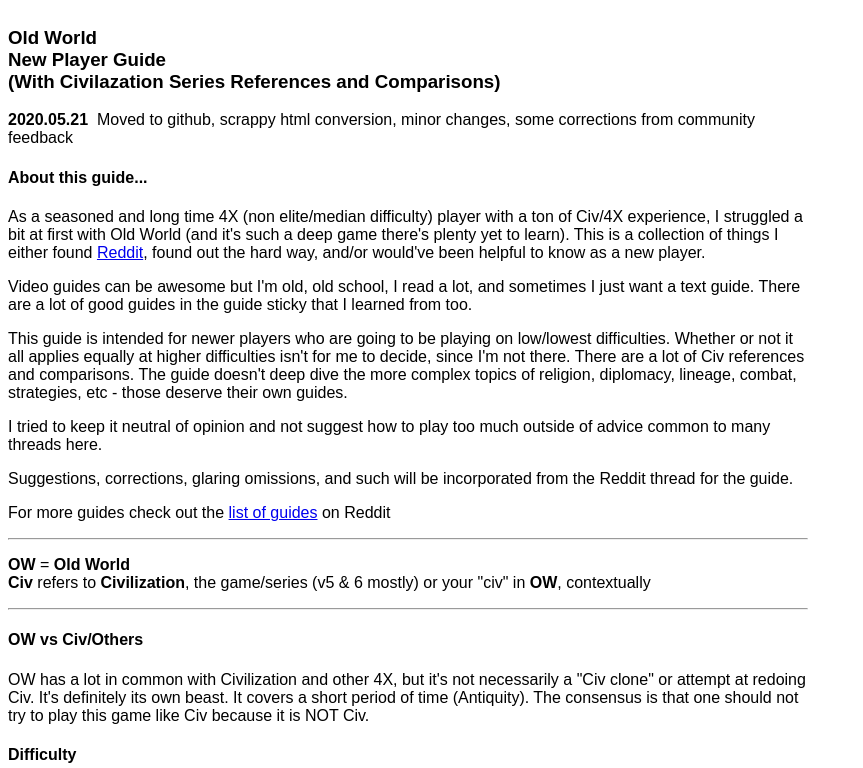
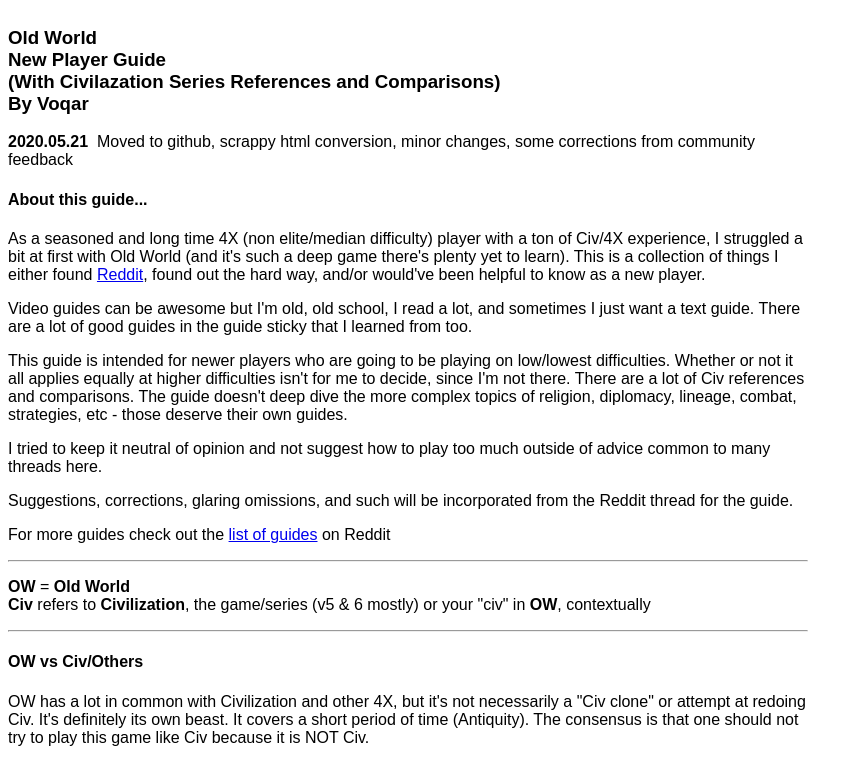
Before and after one commit to Voqar/voqar.github.io, a plain HTML site: page index.html in a window 1280 px wide. Shown: the top 768 px of the page, without its empty margins (0-863 px from the left). Drawn offline with Linux system fonts and the light colour scheme.

Commit message:
Add files via upload

```diff
--- a/index.html
+++ b/index.html
@@ -9,7 +9,7 @@
     </style>
 </head>
 <body>
-    <h3>Old World<br />New Player Guide<br />(With Civilazation Series References and Comparisons)</h3>
+    <h3>Old World<br />New Player Guide<br />(With Civilazation Series References and Comparisons)<br/>By Voqar</h3>
 
     <p><b>2020.05.21</b>&nbsp;&nbsp;Moved to github, scrappy html conversion, minor changes, some corrections from community feedback</p>
 
```
